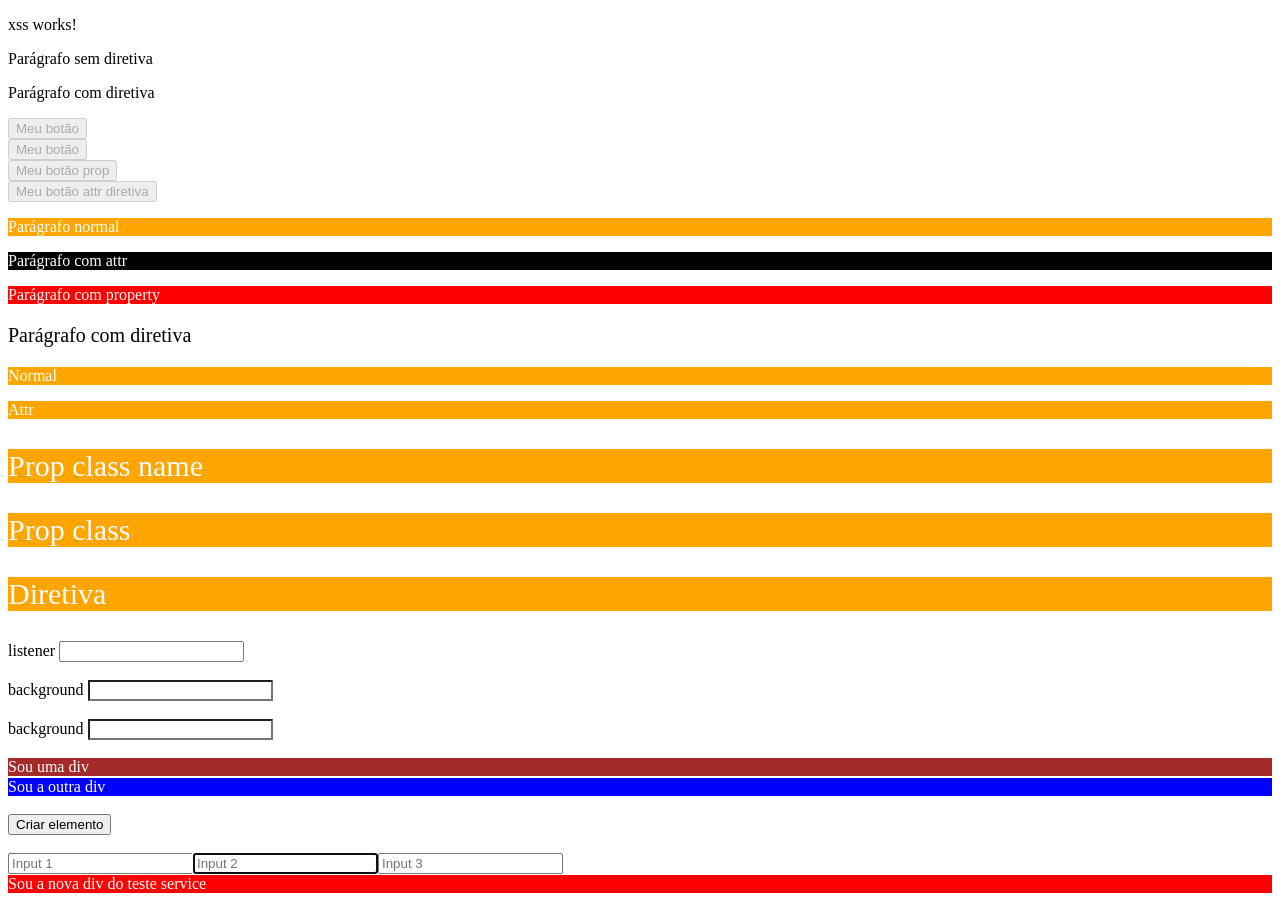
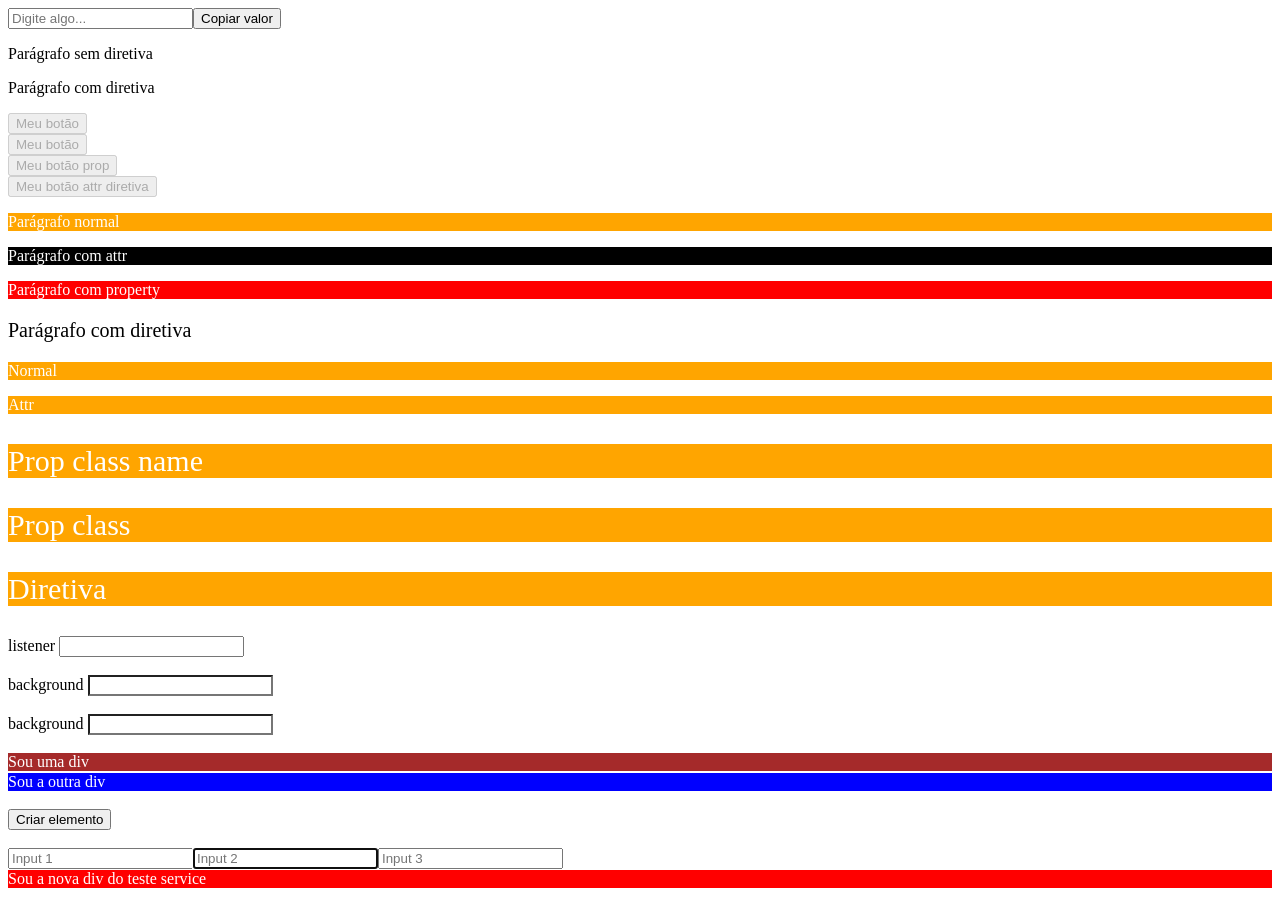
Before and after one commit to thiago-desenv/fundamentos-angular-v17, an Angular app: page / in a window 1280 px wide. Built offline with nearby package versions, Linux system fonts and the light colour scheme.

Commit message:
Criado estrutura HTML e lógica do componente xss

```diff
--- a/src/app/xss/xss.component.html
+++ b/src/app/xss/xss.component.html
@@ -1 +1,2 @@
-<p>xss works!</p>
+<input placeholder="Digite algo..." #meuInput>
+<button (click)="copyValue(meuInput.value)">Copiar valor</button>
--- a/src/app/xss/xss.component.ts
+++ b/src/app/xss/xss.component.ts
@@ -1,10 +1,21 @@
-import { Component } from '@angular/core';
+import { AfterViewInit, Component, ElementRef } from '@angular/core';
 
 @Component({
   selector: 'app-xss',
   templateUrl: './xss.component.html',
   styleUrl: './xss.component.scss'
 })
-export class XssComponent {
+export class XssComponent implements AfterViewInit {
+  constructor(private readonly _elRef: ElementRef) {}
 
+  ngAfterViewInit(): void {
+
+  }
+
+  copyValue(value: string) {
+    const div = document.createElement('div');
+    // div.textContent = value;
+    div.innerHTML = value;
+    this._elRef.nativeElement.appendChild(div);
+  }
 }
```
